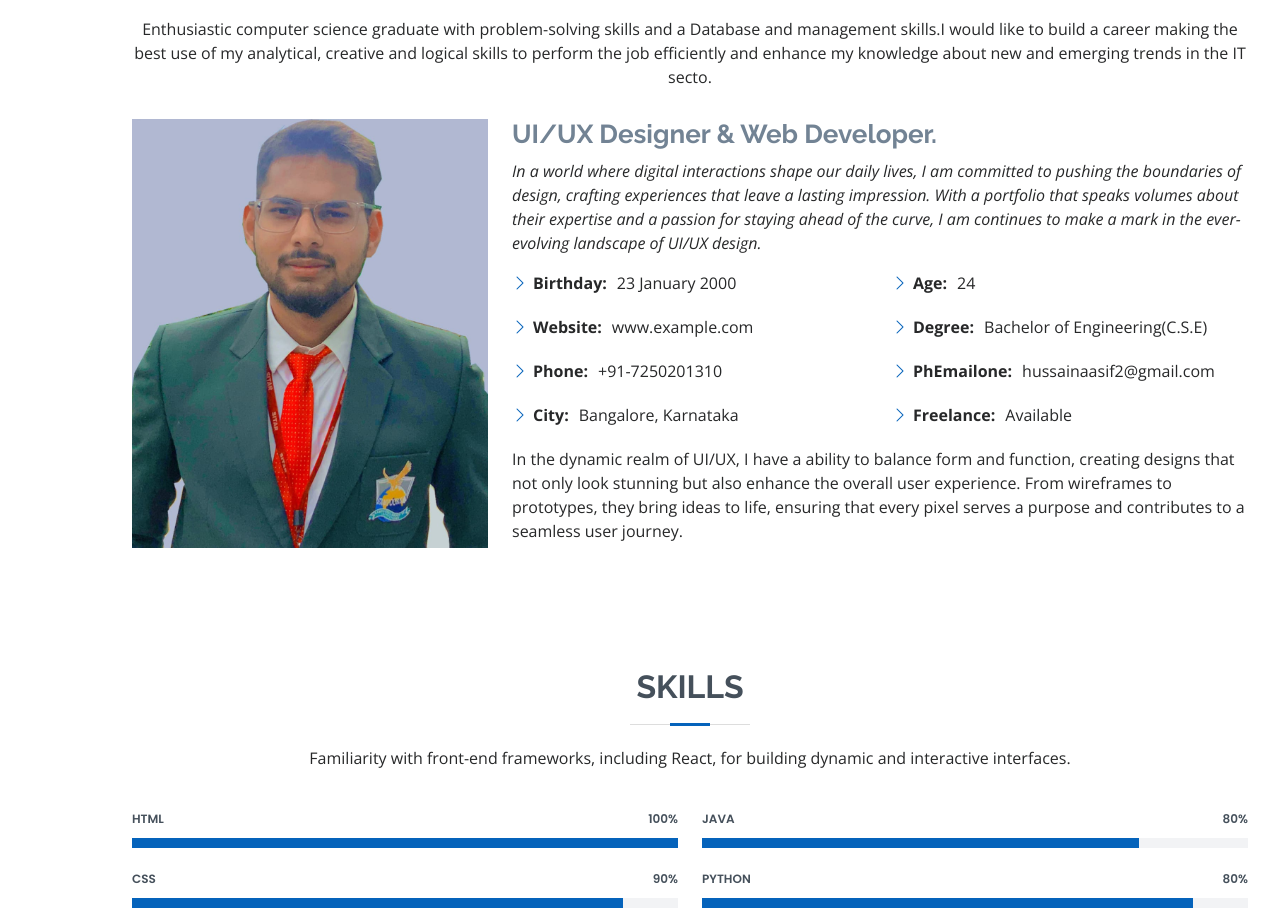
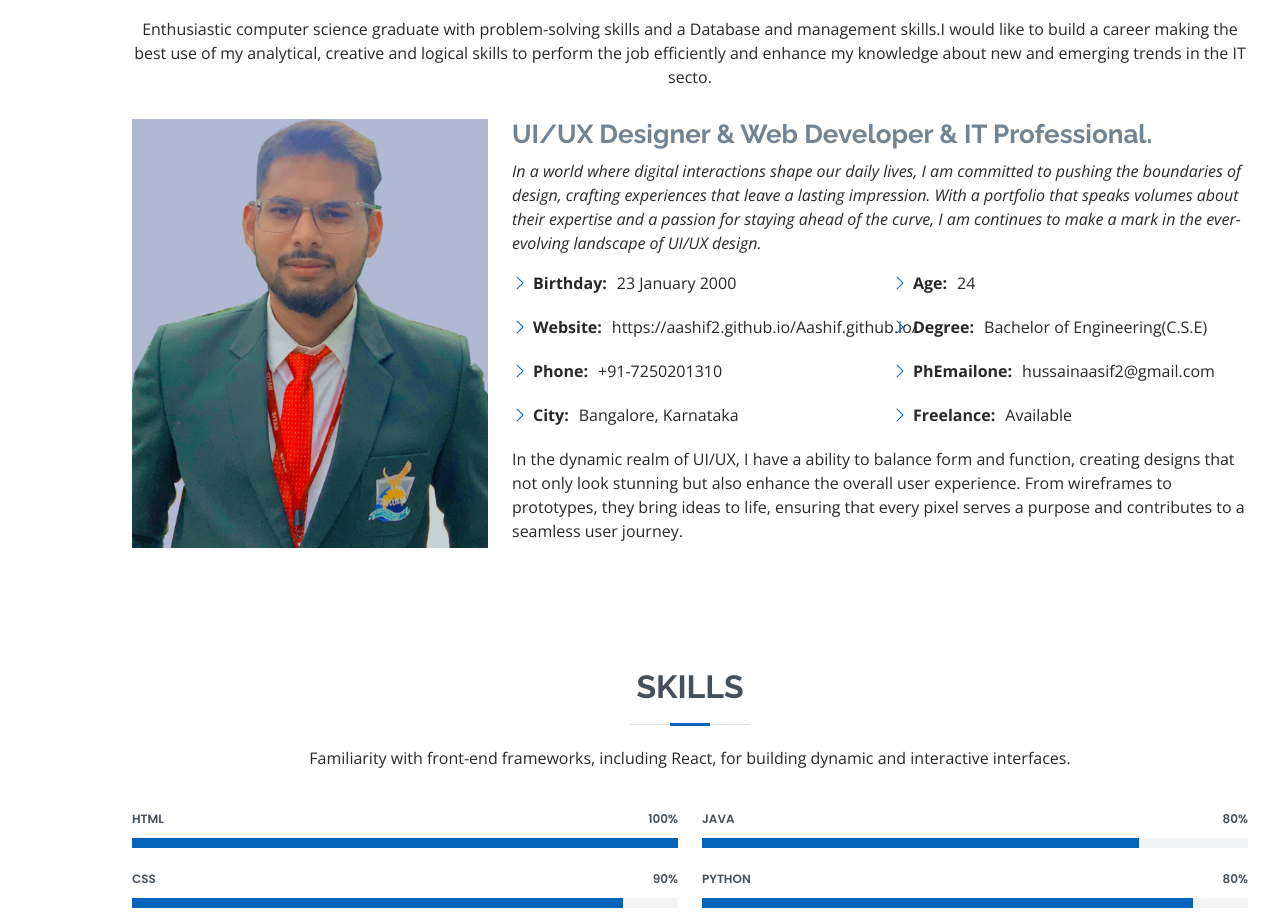
Before and after one commit to Aashif2/Aashif.github.io, a plain HTML site: page index.html in a window 1280 px wide. Shown: the part 921-1840 px from the top of the page. Drawn offline with nearby package versions, Linux system fonts and the light colour scheme; some icons are missing.

Commit message:
Update index.html

```diff
--- a/index.html
+++ b/index.html
@@ -91,7 +91,7 @@
             <img src="assets/img/Dp.jpg" class="img-fluid" alt="">
           </div>
           <div class="col-lg-8 pt-4 pt-lg-0 content">
-            <h3>UI/UX Designer &amp; Web Developer.</h3>
+            <h3>UI/UX Designer &amp; Web Developer  &amp; IT Professional.</h3>
             <p class="fst-italic">
               In a world where digital interactions shape our daily lives,
                I am  committed to pushing the boundaries of design, crafting experiences that
@@ -104,7 +104,7 @@
               <div class="col-lg-6">
                 <ul>
                   <li><i class="bi bi-chevron-right"></i> <strong>Birthday:</strong> <span>23 January 2000</span></li>
-                  <li><i class="bi bi-chevron-right"></i> <strong>Website:</strong> <span>www.example.com</span></li>
+                  <li><i class="bi bi-chevron-right"></i> <strong>Website:</strong> <span>https://aashif2.github.io/Aashif.github.io/</span></li>
                   <li><i class="bi bi-chevron-right"></i> <strong>Phone:</strong> <span>+91-7250201310</span></li>
                   <li><i class="bi bi-chevron-right"></i> <strong>City:</strong> <span>Bangalore, Karnataka <i class="fa-solid fa-location-dot"></i></span></li>
                 </ul>
```
